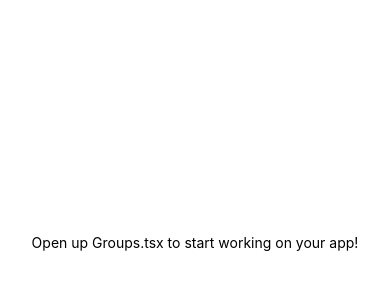
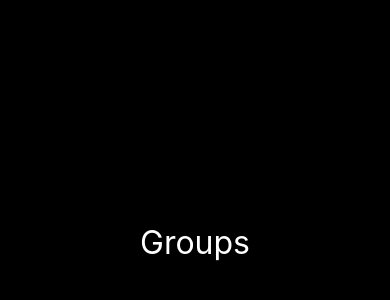
Before and after one commit to AdrianLopes97/expo.ignite-teams.app, a React Native app: screen / in a window 390 px wide. Shown: the part 180-480 px from the top of the page. Built offline with nearby package versions, Linux system fonts and the light colour scheme.

Commit message:
correção de dependencias da instalação e uso de styled-components

```diff
--- a/package.json
+++ b/package.json
@@ -9,9 +9,11 @@
     "web": "expo start --web"
   },
   "dependencies": {
+    "react": "^18.2.0",
+    "react-dom": "^18.2.0",
+    "styled-components": "^6.1.17",
     "expo": "~52.0.43",
     "expo-status-bar": "~2.0.1",
-    "react": "18.3.1",
     "react-native": "0.76.9"
   },
   "devDependencies": {
--- a/src/screens/Groups/index.tsx
+++ b/src/screens/Groups/index.tsx
@@ -1,18 +1,9 @@
-import { StyleSheet, Text, View } from 'react-native';
+import { Container, Title } from './styles';
 
 export function Groups() {
   return (
-    <View style={styles.container}>
-      <Text>Open up Groups.tsx to start working on your app!</Text>
-    </View>
+    <Container>
+      <Title>Groups</Title>
+    </Container>
   );
 }
-
-const styles = StyleSheet.create({
-  container: {
-    flex: 1,
-    backgroundColor: '#fff',
-    alignItems: 'center',
-    justifyContent: 'center',
-  },
-});
--- /dev/null
+++ b/src/screens/Groups/styles.ts
@@ -0,0 +1,13 @@
+import styled from "styled-components/native";
+
+export const Container = styled.View`
+    flex: 1;
+    background-color: #000;
+    align-items: center;
+    justify-content: center;
+`;
+
+export const Title = styled.Text`
+    color: #fff;
+    font-size: 32px;
+`;
```
Also changed, not shown: 1 other file (tests, documents, lock files or other folders).
